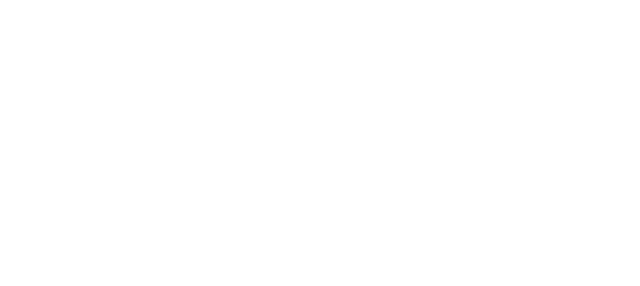
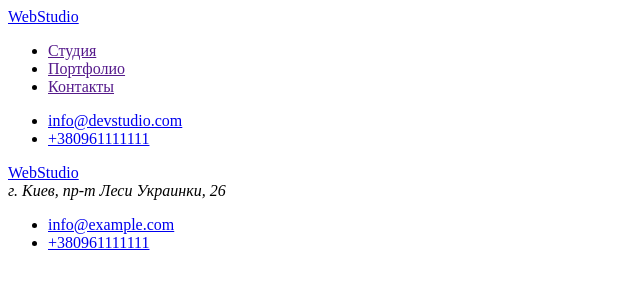
Before and after one commit to Nalachik/goit-markup-hw-02, a plain HTML site: page portfolio.html in a window 1280 px wide. Shown: the whole page, without its empty margins (0-640 px from the left). Drawn offline with Linux system fonts and the light colour scheme.

Commit message:
add header and footer

```diff
--- a/portfolio.html
+++ b/portfolio.html
@@ -0,0 +1,40 @@
+<!DOCTYPE html>
+<html lang="en">
+<head>
+    <meta charset="UTF-8">
+    <meta http-equiv="X-UA-Compatible" content="IE=edge">
+    <meta name="viewport" content="width=device-width, initial-scale=1.0">
+    <title>Document</title>
+</head>
+<body>
+    <header>
+        <nav>
+            <a lang="en" href="WebStudio">WebStudio</a>
+            <ul>
+                <li><a href="">Студия</a></li>
+                <li><a href="">Портфолио</a></li>
+                <li><a href="">Контакты</a></li>
+            </ul>
+        </nav>
+        <ul>
+            <li><a href="mailto:info@devstudio.com">info@devstudio.com</a></li>
+            <li><a href="tel:+380961111111">+380961111111</a></li>
+        </ul>
+
+    </header>
+    <!-- footter -->
+    <footer>
+            <a lang="en" href="WebStudio">WebStudio</a>
+            <address>г. Киев, пр-т Леси Украинки, 26</address>
+            <ul>
+                <li>
+                    <a href="mailto:info@example.com">info@example.com</a>
+                </li>
+
+                <li>
+                    <a href="tel:+380961111111">+380961111111</a>
+                </li>
+            </ul>
+    </footer>
+</body>
+</html>
```
Also changed, not shown: index.html (+1 -1 lines).
